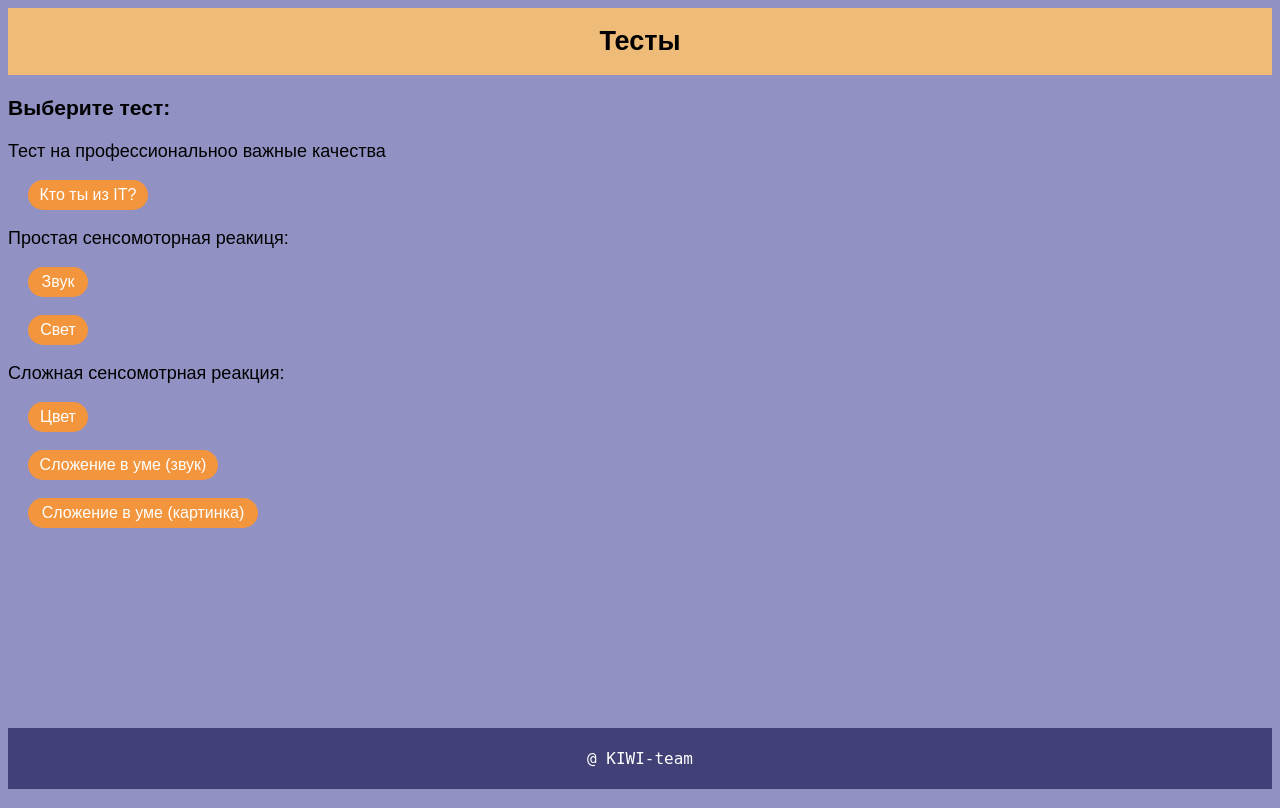
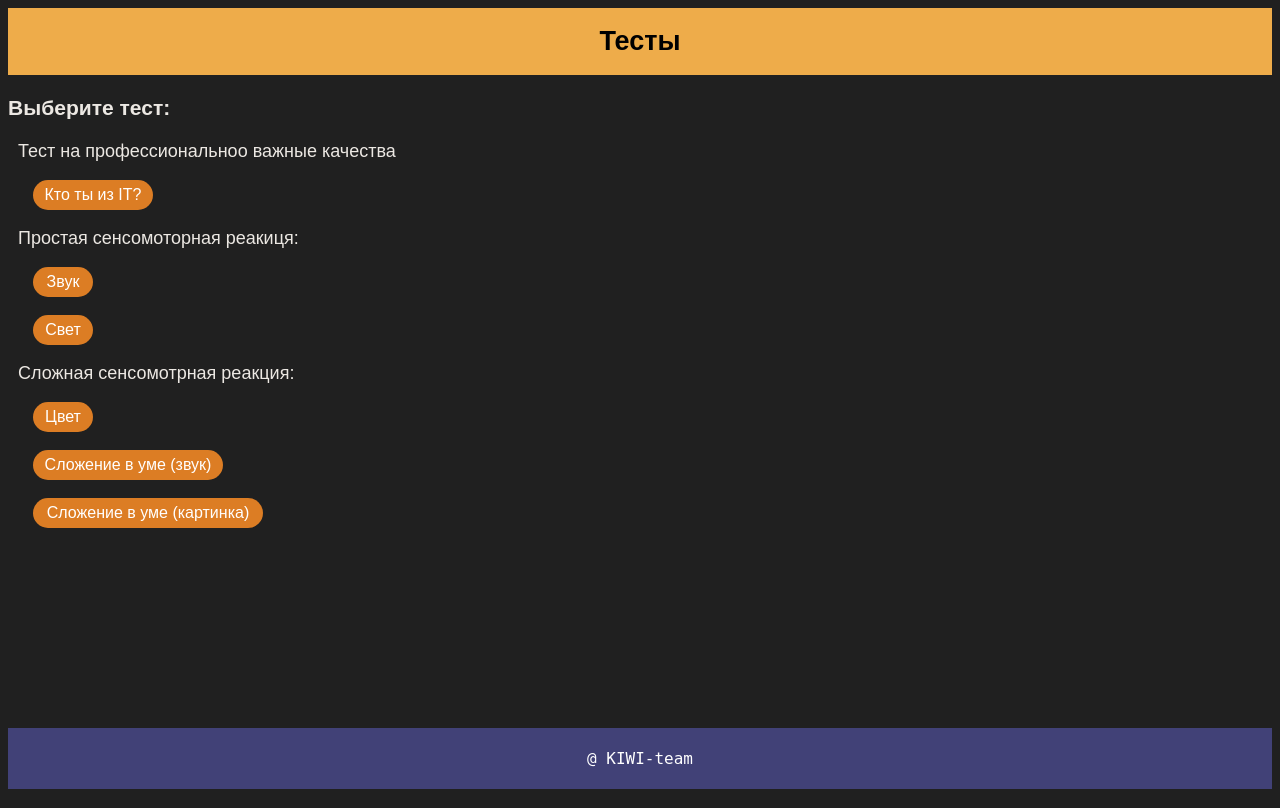
Before and after one commit to kostyanoy/opd-kiwi, a PHP site: page /testPage.html in a window 1280 px wide. Run offline with PHP 8.4, Linux system fonts and the light colour scheme.

Commit message:
тестовая стр.

```diff
--- a/css/testPage.css
+++ b/css/testPage.css
@@ -9,7 +9,7 @@ footer{
 header{
     display: flex;
     justify-content: center;
-    background-color: #eebb79;
+    background-color: #eeac4a;
     color: #000000;
 }
 
@@ -17,7 +17,9 @@ html, body{
     height: 100%;
 }
 body{
-    background-color:rgb(145, 145, 195);
+    background-color:#202020;
+    color: #ece8e3;
+    /*rgb(145, 145, 195);*/
     font-family: 'Gill Sans', 'Gill Sans MT', Calibri, 'Trebuchet MS', sans-serif;
     font-size: large;
     font-family: sans-serif;
@@ -31,7 +33,7 @@ right: 20px;
 width: 60px;
 height: 30px;
 border-radius: 20px;
-background-color: #f3953d;
+background-color: #dc7d24;
 color: white;
 font-size: 16px;
 border: none;
@@ -65,5 +67,8 @@ button:hover{
 	height: 80px;
 }
 .test{
-    margin-left: 20px;
+    margin-left: 25px;
 }
+.test-group{
+    margin-left: 10px;
+}
--- a/testPage.html
+++ b/testPage.html
@@ -18,17 +18,17 @@
 
         <div class="content">
             <h3>Выберите тест:</h3>
-            <p>Тест на профессиональноо важные качества</p>
+            <p class="test-group">Тест на профессиональноо важные качества</p>
             <div class="test">
                 <p><form action="test.html" target="_self"><button class="custom-button-PVK-test">Кто ты из IT?</button></form></p>
             </div>
-            <p>Простая сенсомоторная реакиця:</p>
+            <p class="test-group">Простая сенсомоторная реакиця:</p>
             <div class="test">
                 <p><form action="sound.html" target="_self"><button class="custom-button-easy-sound">Звук</button></form></p>
                 <p><form action="squareTest.html" target="_self"><button class="custom-button-easy-color">Свет</button></form></p>
             </div>
 
-            <p>Сложная сенсомотрная реакция:</p>
+            <p class="test-group">Сложная сенсомотрная реакция:</p>
             <div class="test">
                 <p><form action="squareTest.html" target="_self"><button class="custom-button-hard-color">Цвет</button></form></p>
                 <p><form action="hardSound.html" target="_self"><button class="custom-button-hard-math-sound">Сложение в уме (звук)</button></form></p>
```
